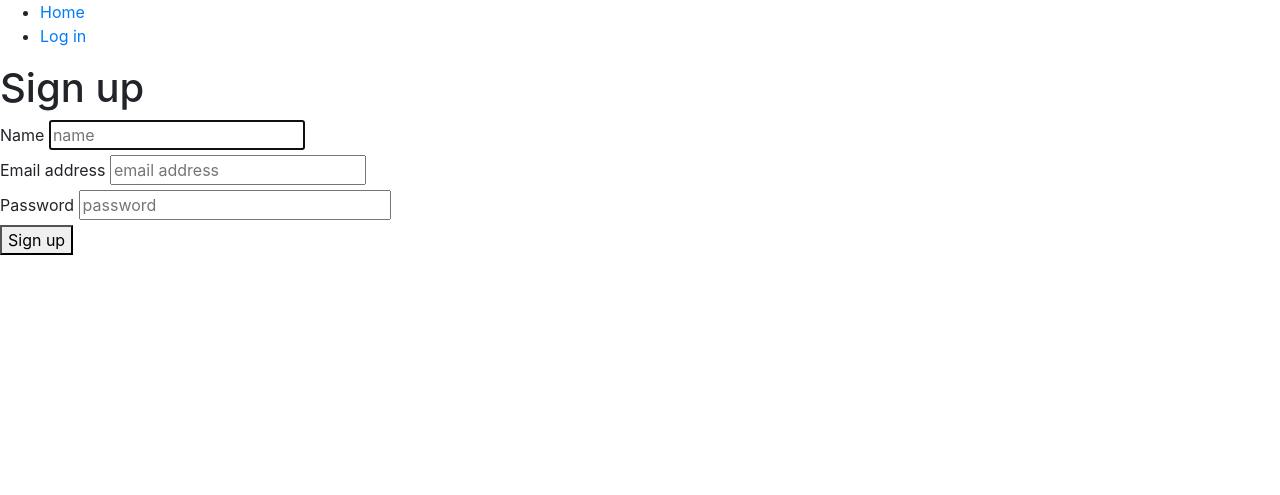
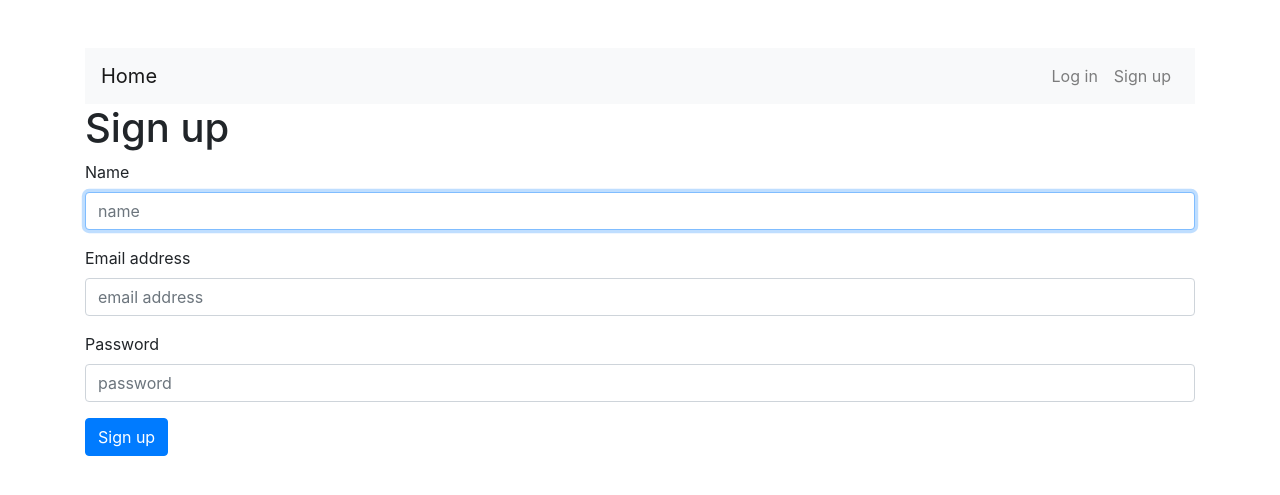
Before and after one commit to IlyaMur/little-messages, a PHP site: page /signup/new in a window 1280 px wide. Shown: the top 495 px of the page. Run offline with PHP 8.4, Linux system fonts and the light colour scheme.

Commit message:
add style to buttons&forms

```diff
--- a/public/css/style.css
+++ b/public/css/style.css
@@ -1,16 +1,3 @@
-.alert {
-    border: 1px solid #ccc;
-    padding: 6px;
+body {
+    margin-top: 3em;
 }
-
-.alert-info {
-    background-color: #d9edf7;
-}
-
-.alert-success {
-    background-color: #dff0d8;
-}
-
-.alert-warning {
-    background-color: #fcf8e3;
-}
--- a/src/App/Views/Signup/new.html.twig
+++ b/src/App/Views/Signup/new.html.twig
@@ -17,22 +17,29 @@
 	{% endif %}
 
 	<form id="formSignup" action="/signup/create" method="post">
-		<div>
+		<div class="form-group">
 			<label for="inputName">Name</label>
-			<input value="{{ user.name }}" id="inputName" name="name" placeholder="name" type="text" autofocus required>
+			<input value="{{ user.name }}" id="inputName" name="name" placeholder="name" type="text" autofocus required class="form-control">
+
 		</div>
-		<div>
+		<div class="form-group">
+
 			<label for="inputEmail">Email address
 			</label>
-			<input value="{{ user.email }}" id="inputEmail" name="email" placeholder="email address" type="email" required>
+			<input value="{{ user.email }}" id="inputEmail" name="email" placeholder="email address" type="email" required class="form-control">
+
 		</div>
-		<div>
+		<div class="form-group">
+
 			<label for="inputPassword">Password
 			</label>
-			<input id="inputPassword" name="password" placeholder="password" type="password" required>
+			<input id="inputPassword" name="password" placeholder="password" type="password" required class="form-control">
+
 		</div>
 
-		<button type="submit">Sign up</button>
+		<button class="btn btn-primary" type="submit">Sign up</button>
+
+
 	</form>
 
 {% endblock %}
--- a/src/App/Views/base.html.twig
+++ b/src/App/Views/base.html.twig
@@ -21,36 +21,45 @@
 		</title>
 	</head>
 	<body>
+		<div class="container">
 
-		<nav>
-			<ul>
-				<li>
-					<a href="/">Home</a>
+			<nav class="navbar navbar-expand-lg navbar-light bg-light ">
+				<a class="navbar-brand" href="/">Home</a>
+
+
+				<ul class="navbar-nav ml-auto">
+
+					<li class="nav-item"></li>
+
 				</li>
 				{% if currentUser.name %}
-					<li>
-						<a href="/profile/show">Profile</a>
+					<li class="nav-item">
+
+						<a class="nav-link" href="/profile/show">Profile</a>
 					</li>
-					<li>
-						<a href="/logout">Log out</a>
+					<li class="nav-item">
+
+						<a class="nav-link" href="/logout">Log out</a>
 					</li>
 				{% else %}
-					<li>
-						<a href="/login">Log in</a>
+					<li class="nav-item">
+
+						<a class="nav-link" href="/login">Log in</a>
+					</li>
+					<li class="nav-item">
+
+						<a class="nav-link" href="/signup/new">Sign up</a>
 					</li>
 
 				{% endif %}
 			</ul>
 		</nav>
 
-
 		{% for message in flashMessages %}
 			<div class="alert alert-{{ message.type }}">
 				{{ message.body }}
 			</div>
 		{% endfor %}
-
-
 		{% block body %}{% endblock %}
 	</body>
 </html>
```
Also changed, not shown: src/App/Views/Login/new.html.twig (+10 -7 lines), src/App/Views/Password/forgot.html.twig (+6 -3 lines), src/App/Views/Password/reset.html.twig (+5 -3 lines), src/App/Views/Profile/edit.html.twig (+14 -8 lines), src/App/Views/Profile/show.html.twig (+6 -12 lines).
